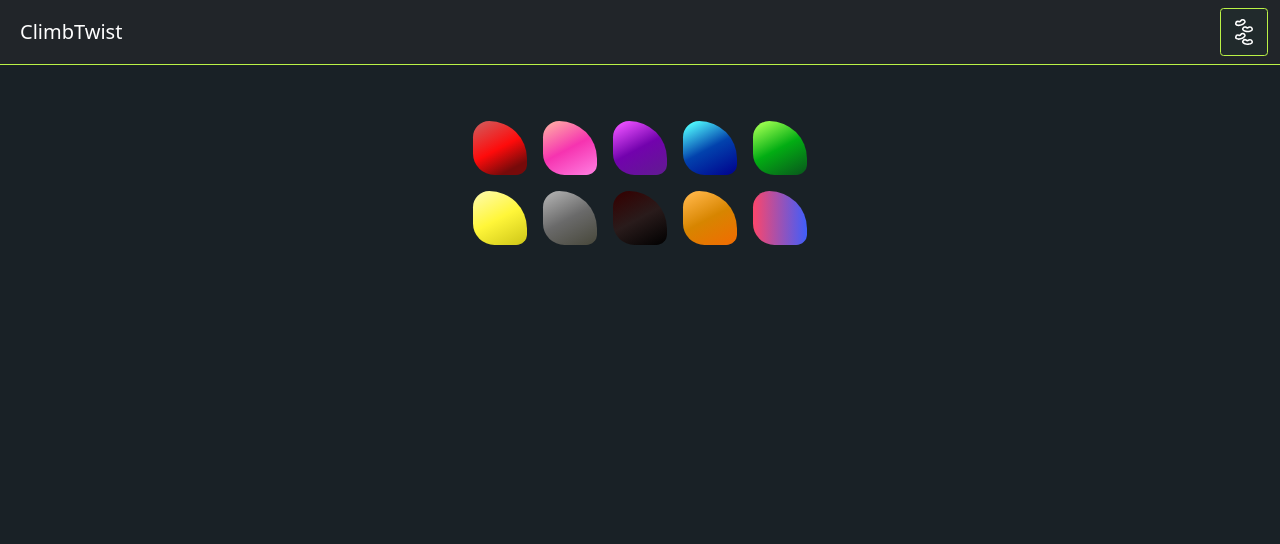
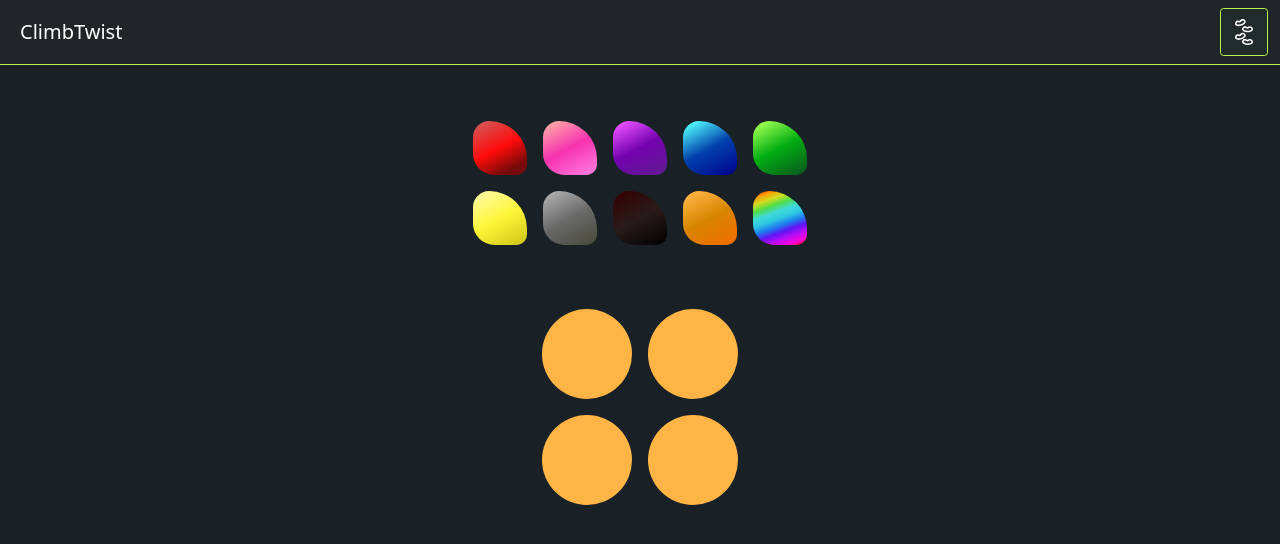
Before and after one commit to degouache/ClimbTwist_Front, an Angular app: page /picker in a window 1280 px wide. Shown: the top 544 px of the page. Built offline with nearby package versions, Linux system fonts and the light colour scheme.

Commit message:
part selector working

```diff
--- a/src/app/Pages/Game/picker/picker.component.html
+++ b/src/app/Pages/Game/picker/picker.component.html
@@ -1,18 +1,31 @@
 <app-nav-bar></app-nav-bar>
 <div class="d-flex justify-content-center mt-5">
-    <div class="circle m-2 circle-0" (click)="selectCircles(0)" [ngClass]="{ selected: selected.indexOf(0) != -1 }"></div>
-    <div class="circle m-2 circle-1" (click)="selectCircles(1)" [ngClass]="{ selected: selected.indexOf(1) != -1 }"></div>
-    <div class="circle m-2 circle-2" (click)="selectCircles(2)" [ngClass]="{ selected: selected.indexOf(2) != -1 }"></div>
-    <div class="circle m-2 circle-3" (click)="selectCircles(3)" [ngClass]="{ selected: selected.indexOf(3) != -1 }"></div>
-    <div class="circle m-2 circle-4" (click)="selectCircles(4)" [ngClass]="{ selected: selected.indexOf(4) != -1 }"></div>
+    <div class="circle m-2 circle-0" (click)="selectCircles(0)" [ngClass]="{ selected: selectedCirclesNum.indexOf(0) != -1 }"></div>
+    <div class="circle m-2 circle-1" (click)="selectCircles(1)" [ngClass]="{ selected: selectedCirclesNum.indexOf(1) != -1 }"></div>
+    <div class="circle m-2 circle-2" (click)="selectCircles(2)" [ngClass]="{ selected: selectedCirclesNum.indexOf(2) != -1 }"></div>
+    <div class="circle m-2 circle-3" (click)="selectCircles(3)" [ngClass]="{ selected: selectedCirclesNum.indexOf(3) != -1 }"></div>
+    <div class="circle m-2 circle-4" (click)="selectCircles(4)" [ngClass]="{ selected: selectedCirclesNum.indexOf(4) != -1 }"></div>
   </div>
   <div class="d-flex justify-content-center mb-5">
-    <div class="circle m-2 circle-5" (click)="selectCircles(5)" [ngClass]="{ selected: selected.indexOf(5) != -1 }"></div>
-    <div class="circle m-2 circle-6" (click)="selectCircles(6)" [ngClass]="{ selected: selected.indexOf(6) != -1 }"></div>
-    <div class="circle m-2 circle-7" (click)="selectCircles(7)" [ngClass]="{ selected: selected.indexOf(7) != -1 }"></div>
-    <div class="circle m-2 circle-8" (click)="selectCircles(8)" [ngClass]="{ selected: selected.indexOf(8) != -1 }"></div>
-    <div class="circle m-2 circle-9" (click)="selectCircles(9)" [ngClass]="{ selected: selected.indexOf(9) != -1 }"></div>
+    <div class="circle m-2 circle-5" (click)="selectCircles(5)" [ngClass]="{ selected: selectedCirclesNum.indexOf(5) != -1 }"></div>
+    <div class="circle m-2 circle-6" (click)="selectCircles(6)" [ngClass]="{ selected: selectedCirclesNum.indexOf(6) != -1 }"></div>
+    <div class="circle m-2 circle-7" (click)="selectCircles(7)" [ngClass]="{ selected: selectedCirclesNum.indexOf(7) != -1 }"></div>
+    <div class="circle m-2 circle-8" (click)="selectCircles(8)" [ngClass]="{ selected: selectedCirclesNum.indexOf(8) != -1 }"></div>
+    <div class="circle m-2 circle-9" (click)="selectCircles(9)" [ngClass]="{ selected: selectedCirclesNum.indexOf(9) != -1 }"></div>
   </div>
   <div class ="small-bold text-center" *ngFor="let selected of selectedCircles">
     {{selected}}
   </div>
+
+  <div class="d-flex justify-content-center mt-5">
+    <div class="part m-2" (click)="selectPart(0)" [ngClass]="{ selected: selectedPartsNum.indexOf(0) != -1 }"></div>
+    <div class="part m-2" (click)="selectPart(1)" [ngClass]="{ selected: selectedPartsNum.indexOf(1) != -1 }"></div>
+  </div>
+  <div class="d-flex justify-content-center mb-5">
+    <div class="part m-2" (click)="selectPart(2)" [ngClass]="{ selected: selectedPartsNum.indexOf(2) != -1 }"></div>
+    <div class="part m-2" (click)="selectPart(3)" [ngClass]="{ selected: selectedPartsNum.indexOf(3) != -1 }"></div>
+  </div>
+
+  <div class ="small-bold text-center" *ngFor="let selected of selectedParts">
+    {{selected}}
+  </div>
--- a/src/app/Pages/Game/picker/picker.component.ts
+++ b/src/app/Pages/Game/picker/picker.component.ts
@@ -8,8 +8,11 @@ import { Component, OnInit } from '@angular/core';
 export class PickerComponent implements OnInit {
 
   selectedCircles: string[] = [];
-  selected: number[] = [];
+  selectedCirclesNum: number[] = [];
   circleWords = ['rojo', 'rosa', 'morado', 'azul', 'verde', 'amarillo', 'gris', 'negro', 'naranja', 'comodín'];
+  selectedParts: string[] = [];
+  selectedPartsNum: number[] = [];
+  partsWords = ['Pie izquierdo', 'Pie derecho', 'Mano izquierda', 'Mano derecha'];
 
   constructor() { }
 
@@ -20,10 +23,22 @@ export class PickerComponent implements OnInit {
     const i = this.selectedCircles.indexOf(word);
     if (i > -1) {
       this.selectedCircles.splice(i, 1);
-      this.selected.splice(this.selected.indexOf(index),1);
+      this.selectedCirclesNum.splice(this.selectedCirclesNum.indexOf(index),1);
     } else {
       this.selectedCircles.push(word);
-      this.selected.push(index);
+      this.selectedCirclesNum.push(index);
+    }
+  }
+
+  selectPart(index: number) {
+    const word = this.partsWords[index];
+    const i = this.selectedParts.indexOf(word);
+    if (i > -1) {
+      this.selectedParts.splice(i, 1);
+      this.selectedPartsNum.splice(this.selectedPartsNum.indexOf(index),1);
+    } else {
+      this.selectedParts.push(word);
+      this.selectedPartsNum.push(index);
     }
   }
 }
--- a/src/styles.css
+++ b/src/styles.css
@@ -342,9 +342,35 @@ background: linear-gradient(152deg, rgba(255,165,165,1) 7%, rgba(246,51,176,1) 5
   background: linear-gradient(152deg, rgba(255,181,70,1) 7%, rgba(215,133,0,1) 50%, rgba(242,107,2,1) 100%);
 }
 .circle-9 {
-  background: linear-gradient(90deg, #FC466B 0%, #3F5EFB 100%);
+   background: linear-gradient(
+        160deg,
+        rgba(255, 0, 0, 1) 0%,
+        rgba(255, 154, 0, 1) 10%,
+        rgba(208, 222, 33, 1) 20%,
+        rgba(79, 220, 74, 1) 30%,
+        rgba(63, 218, 216, 1) 40%,
+        rgba(47, 201, 226, 1) 50%,
+        rgba(28, 127, 238, 1) 60%,
+        rgba(95, 21, 242, 1) 70%,
+        rgba(186, 12, 248, 1) 80%,
+        rgba(251, 7, 217, 1) 90%,
+        rgba(255, 0, 0, 1) 100%)
 }
 
+.part.selected {
+  border: 10px solid white;
+  border-width: 5px;
+}
+.part {
+  width: 5em;
+  height: 5em;
+  border-radius: 50%;
+  display: flex;
+  align-items: center;
+  justify-content: center;
+  font-size: 18px;
+  background: rgb(255,181,70);
+}
 
 
 
```
